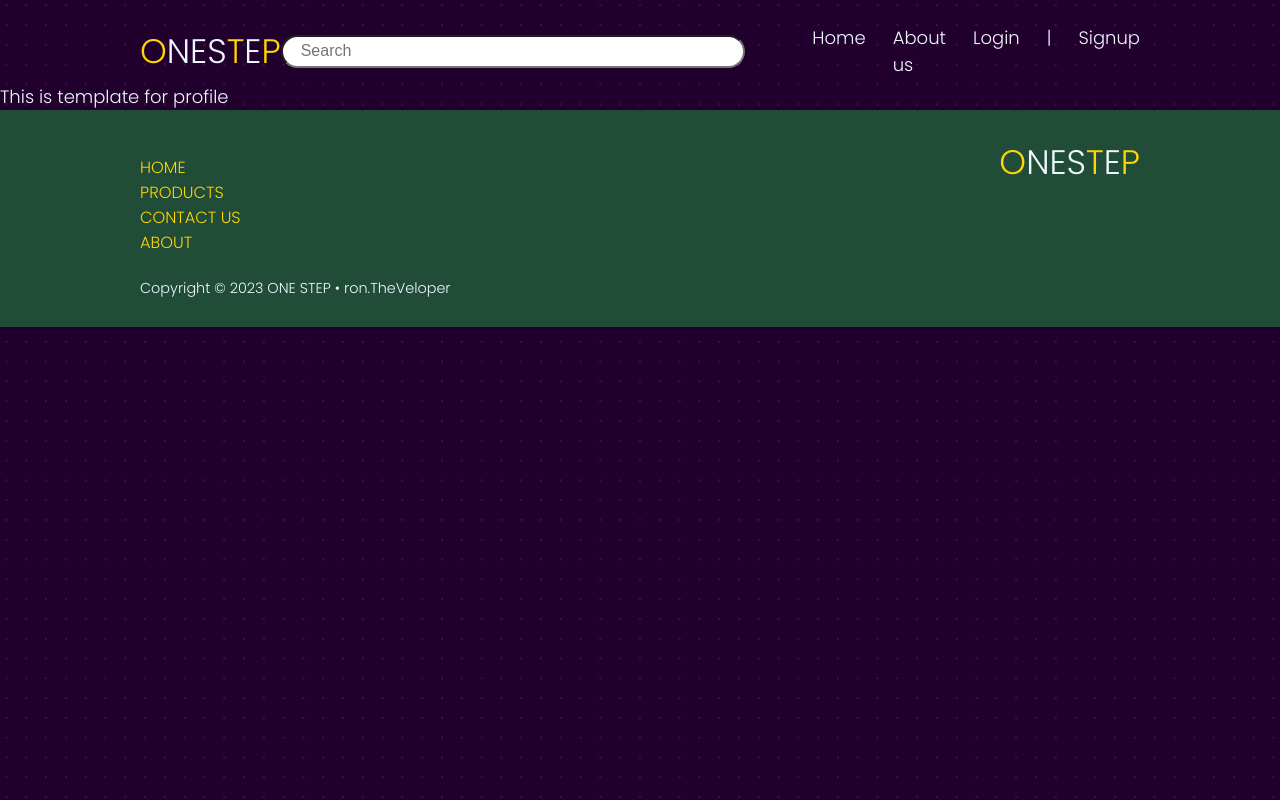
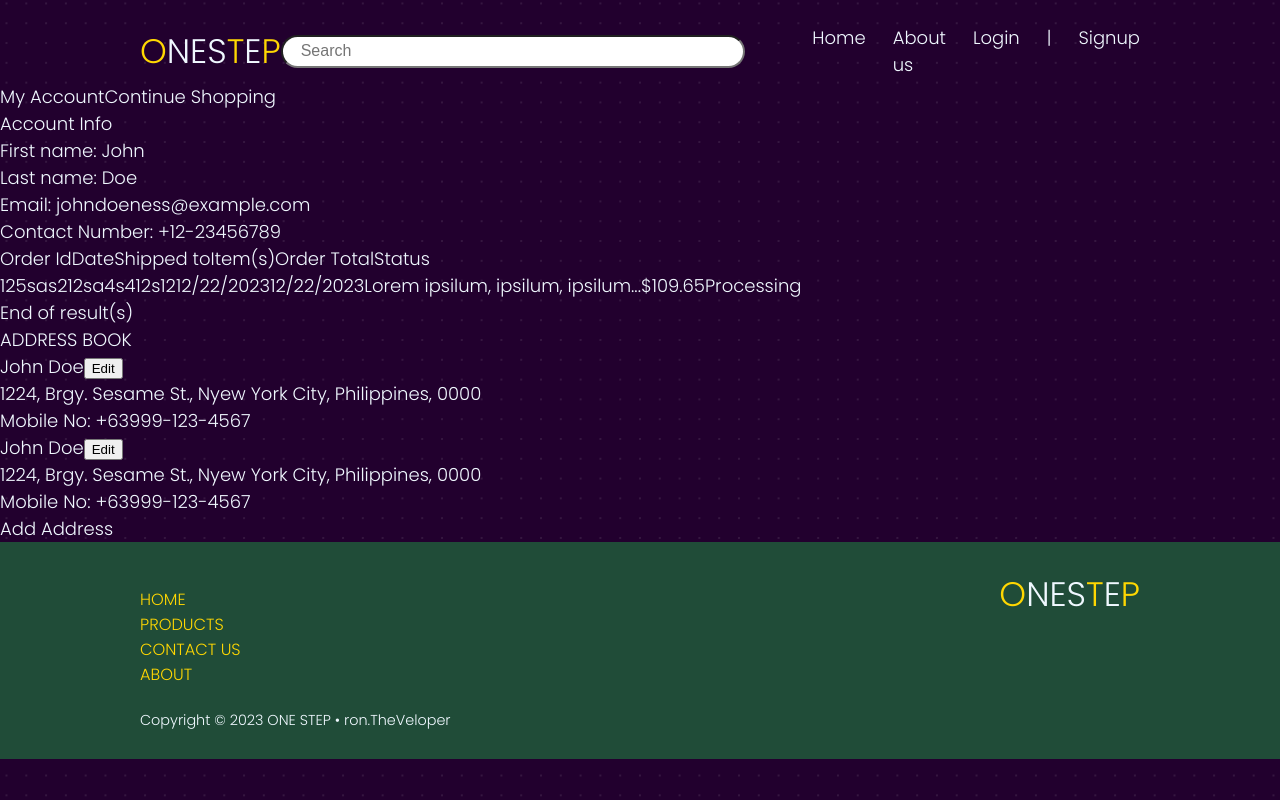
Before and after one commit to ron062394/Onestep-MERN, a React (Create React App) app in the folder frontend/: page /profile in a window 1280 px wide. Built offline with nearby package versions, Linux system fonts and the light colour scheme.

Commit message:
feat: Added MyAccount page structure

```diff
--- a/frontend/src/pages/Profile.jsx
+++ b/frontend/src/pages/Profile.jsx
@@ -4,7 +4,63 @@ function Profile() {
 
   return (
     <div className="profile-section">
-      This is template for profile
+      <div>
+        <span>My Account</span>
+        <span>Continue Shopping</span>
+      </div>
+      <div>
+        <div>Account Info</div>
+        <div>
+          <div>First name: <span>John</span></div>
+          <div>Last name: <span>Doe</span></div>
+          <div>Email: <span>johndoeness@example.com</span></div>
+          <div>Contact Number: <span>+12-23456789</span></div>
+        </div>
+      </div>
+      <div className="Orders">
+        <div>
+          <span>Order Id</span>
+          <span>Date</span>
+          <span>Shipped to</span>
+          <span>Item(s)</span>
+          <span>Order Total</span>
+          <span>Status</span>
+        </div>
+        <div>
+          <span>125sas212sa4s412s12</span>
+          <span>12/22/2023</span>
+          <span>12/22/2023</span>
+          <span>Lorem ipsilum, ipsilum, ipsilum...</span>
+          <span>$109.65</span>
+          <span>Processing</span>
+        </div>
+        <div>End of result(s)</div>
+      </div>
+      <div>
+        <div>ADDRESS BOOK</div>
+        <div>
+          <div>
+            <span>John Doe</span>
+            <button>Edit</button>
+          </div>
+          <div>1224, Brgy. Sesame St., Nyew York City, Philippines, 0000</div>
+          <div>Mobile No: +63999-123-4567</div>
+        </div>
+
+        <div>
+          <div>
+            <span>John Doe</span>
+            <button>Edit</button>
+          </div>
+          <div>1224, Brgy. Sesame St., Nyew York City, Philippines, 0000</div>
+          <div>Mobile No: +63999-123-4567</div>
+        </div>
+        <div>
+          Add Address
+        </div>
+
+      </div>
+
     </div>
   );
 }
```
